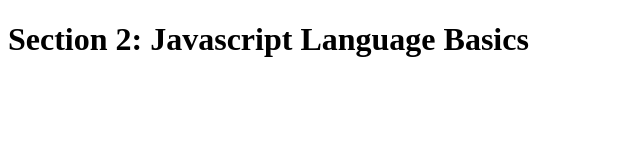
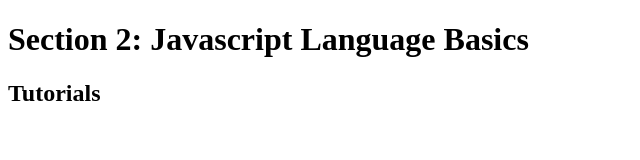
Before and after one commit to med-13/web2, a plain HTML site: page index.html in a window 1280 px wide. Shown: the whole page, without its empty margins (0-640 px from the left). Drawn offline with Linux system fonts and the light colour scheme.

Commit message:
Update index.html

```diff
--- a/index.html
+++ b/index.html
@@ -7,6 +7,6 @@
         <body>
                <h1>Section 2: Javascript Language Basics</h1>
         </body>
-
+        <h2>Tutorials</>
         <script src="main.js"></script>
      </html>
```
